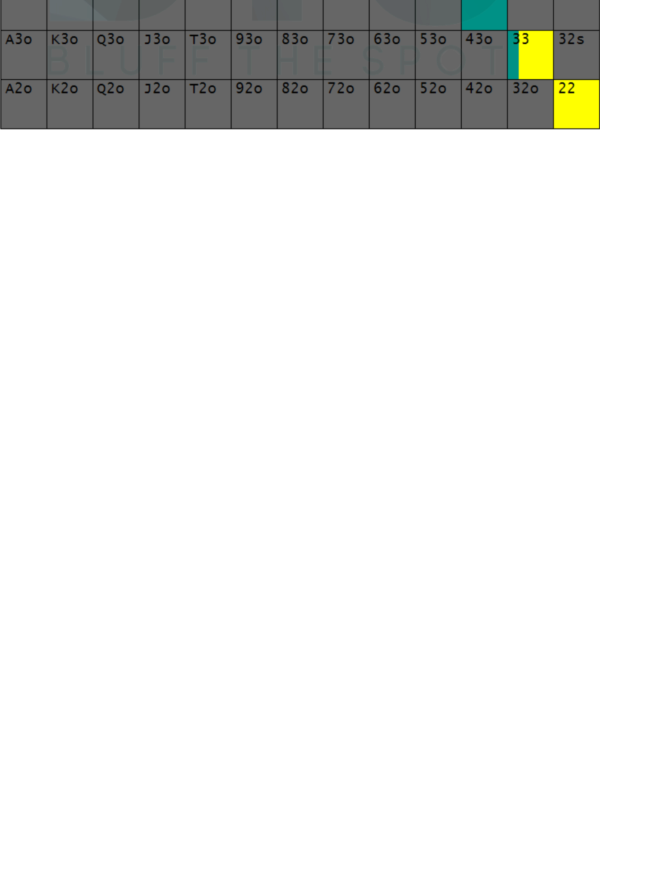
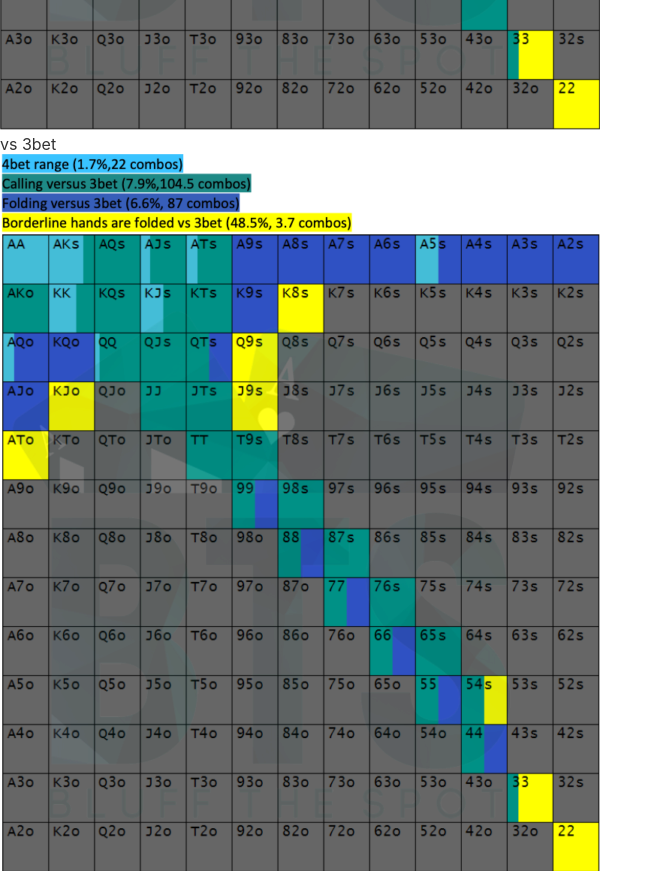
Before and after one commit to TDAK1509/poker-preflop-bible, a Svelte app: page / in a window 1280 px wide. Shown: the part 680-1555 px from the top of the page, without its empty margins (0-663 px from the left). Before the commit the page ends 814 px from the top, so only its background shows below. Built offline with nearby package versions, Linux system fonts and the light colour scheme.

Commit message:
Done images UTG

```diff
--- a/src/components/UTG.svelte
+++ b/src/components/UTG.svelte
@@ -13,6 +13,11 @@
       imageSrc: "assets/images/open_UTG.png",
       alt: "Open UTG Image",
     },
+    {
+      title: "vs 3bet",
+      imageSrc: "assets/images/vs3bet_UTG-IP-OOP.png",
+      alt: "UTG vs 3bet Image",
+    },
   ];
 </script>
 
```
